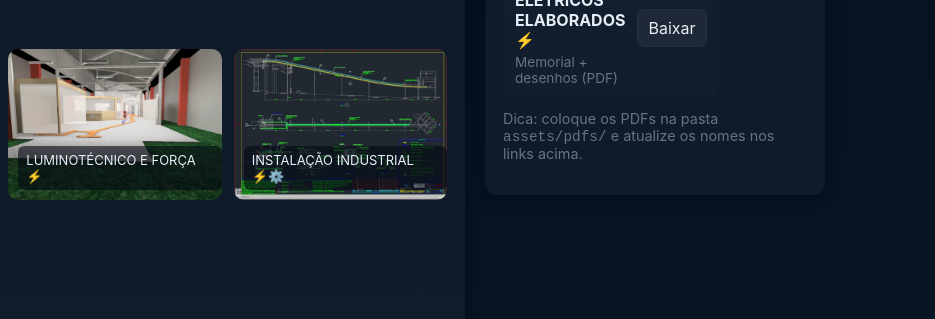
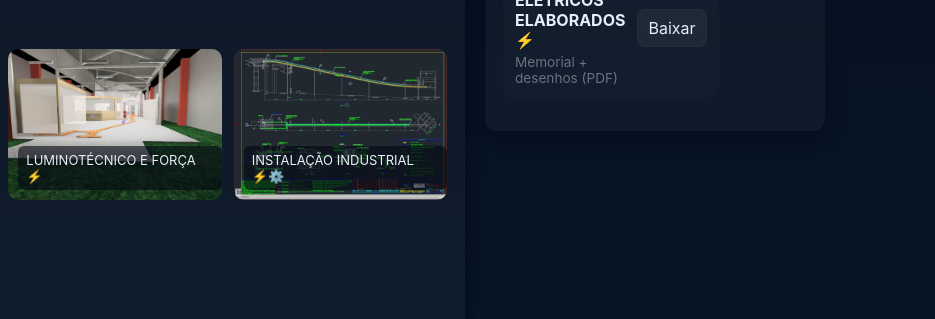
Before and after one commit to rsprojecta/portifolio, a plain HTML site: page index.html in a window 1280 px wide. Shown: the part 324-643 px from the top of the page, 345-1280 px from the left. Drawn offline with Linux system fonts and the light colour scheme.

```diff
--- a/index.html
+++ b/index.html
@@ -133,8 +133,7 @@
 
         </div>
 
-        <p style="margin-top:12px;color:var(--muted);font-size:0.9rem">Dica: coloque os PDFs na pasta <code>assets/pdfs/</code> e atualize os nomes nos links acima.</p>
-      </aside>
+        <p style="margin-top:12px;color:var(--muted);font-size:0.9rem"></aside>
     </section>
 
     <!-- Modal para visualização de imagens -->
```
